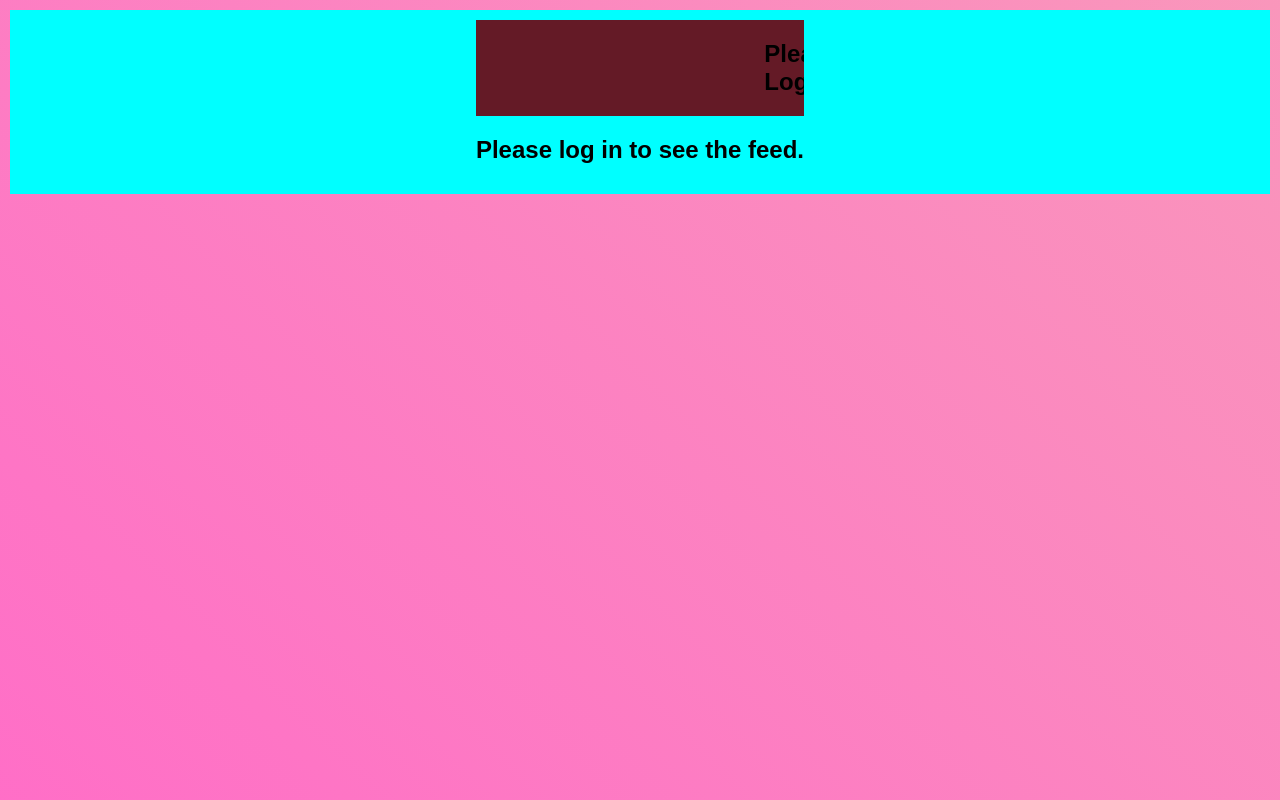
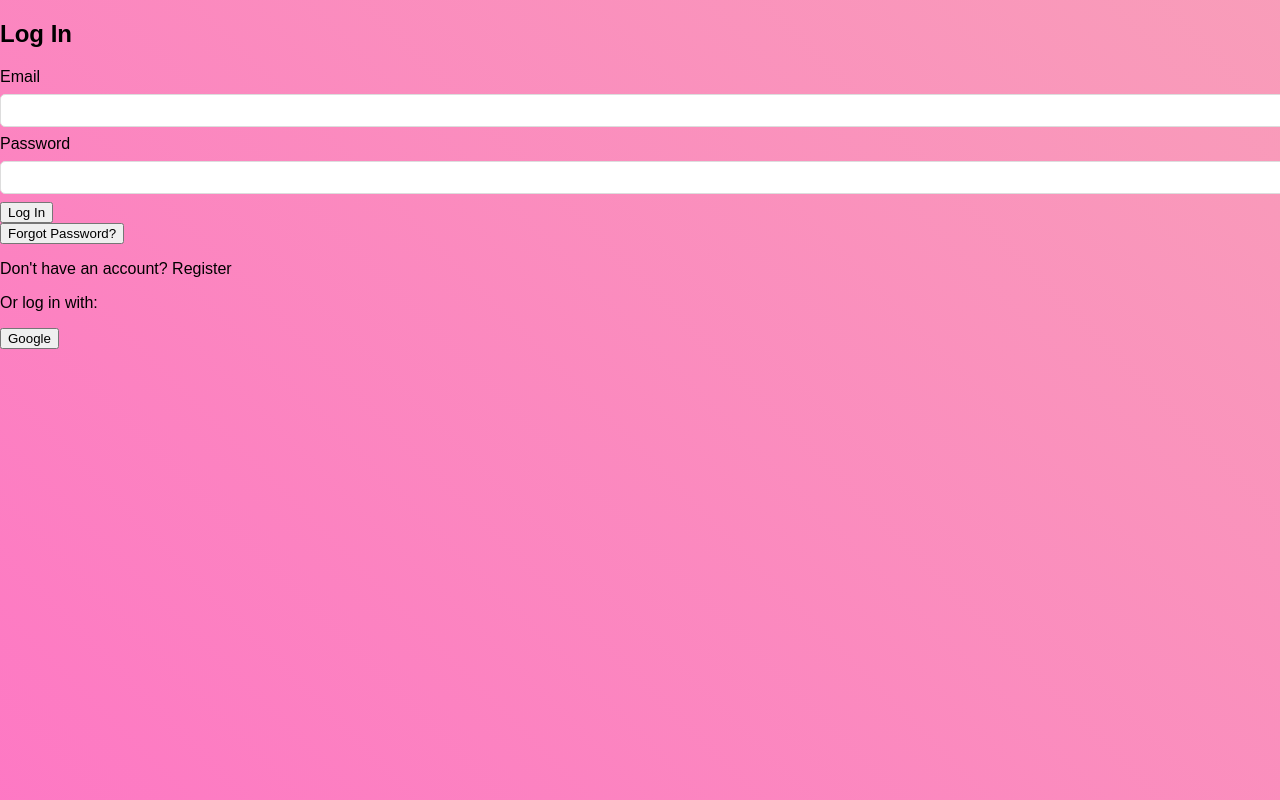
Before and after one commit to JaswanthReddy325/social-media-app, a React (Create React App) app: page / in a window 1280 px wide. Built offline with nearby package versions, Linux system fonts and the light colour scheme; no server answers.

Commit message:
social Media App

```diff
--- a/src/App.js
+++ b/src/App.js
@@ -1,25 +1,73 @@
-import React from "react";
-import { BrowserRouter as Router, Routes, Route } from "react-router-dom";
+
+import React, { useState, useEffect } from "react";
+import { BrowserRouter as Router, Routes, Route, Navigate } from "react-router-dom";
 import HomePage from "./pages/HomePage";
 import ProfilePage from "./pages/ProfilePage";
 import Login from "./components/Login";
 import Signup from "./components/Signup";
-import Navbar from "./components/Navbar";
-import { AuthProvider } from "./context/AuthContext";
+import { AuthProvider, useAuth } from "./context/AuthContext"; // Ensure useAuth is imported
 import './App.css';
+import { auth } from "./firebase/firebase-config"; // Import auth from firebase-config
+import { onAuthStateChanged } from "firebase/auth";
 
+// ProtectedRoute component for private routes
+const ProtectedRoute = ({ children }) => {
+  const { currentUser } = useAuth(); // Access currentUser from context
+
+  // If user is not authenticated, redirect to login
+  if (!currentUser) {
+    return <Navigate to="/" />;
+  }
+
+  // If authenticated, render the children (protected route)
+  return children;
+};
 
 function App() {
+  const [isAuthenticated, setIsAuthenticated] = useState(false);
+
+  // Listen to auth state changes
+  useEffect(() => {
+    const unsubscribe = onAuthStateChanged(auth, (user) => {
+      if (user) {
+        setIsAuthenticated(true);
+      } else {
+        setIsAuthenticated(false);
+      }
+    });
+
+    return () => unsubscribe();
+  }, []);
+
   return (
     <AuthProvider>
       <Router>
+        <div >
+          <Routes>
+            {/* Public Route for Login */}
+            <Route  path="/" element={isAuthenticated ? <HomePage /> : <Login />} />
+            {/* Protected Route for HomePage */}
+            <Route
+              path="/home"
+              element={
+                <ProtectedRoute>
+                  <HomePage />
+                </ProtectedRoute>
+              }
+            />
 
-        <div className="app-container">
-          <Routes>
-            <Route exact path="/" element={<HomePage />} />
-            <Route exact path="/profile" element={<ProfilePage />} />
-            <Route exact path="/login" element={<Login />} />
-            <Route exact path="/signup" element={<Signup />} />
+            {/* Protected Route for ProfilePage */}
+            <Route
+              path="/profile"
+              element={
+                <ProtectedRoute>
+                  <ProfilePage />
+                </ProtectedRoute>
+              }
+            />
+
+            {/* Public Route for Signup */}
+            <Route path="/signup" element={<Signup />} />
           </Routes>
         </div>
       </Router>
--- a/src/components/Login.js
+++ b/src/components/Login.js
@@ -3,6 +3,9 @@ import { useAuth } from "../context/AuthContext";
 import { signInWithEmailAndPassword, sendPasswordResetEmail, createUserWithEmailAndPassword } from "firebase/auth";
 import { auth } from "../firebase/firebase-config";  // Import the auth object from firebase.js
 import '../App.css';
+
+
+
 
 const Login = () => {
   const { login } = useAuth();
--- a/src/pages/HomePage.js
+++ b/src/pages/HomePage.js
@@ -1,4 +1,6 @@
 // src/pages/HomePage.js
+import {Link} from 'react-router-dom'
+
 import React from "react";
 import { useAuth } from "../context/AuthContext";
 import Feed from "../components/Feed";
@@ -8,6 +10,7 @@ const HomePage = () => {
   const { user } = useAuth();
 
   return (
+    <Link to="/">
     <div className="min-h-screen bg-gray-100">
       <Navbar />
       <div className="container mx-auto px-4 py-6">
@@ -23,6 +26,7 @@ const HomePage = () => {
         )}
       </div>
     </div>
+    </Link>
   );
 };
 
--- a/src/pages/ProfilePage.js
+++ b/src/pages/ProfilePage.js
@@ -1,4 +1,6 @@
 // src/pages/ProfilePage.js
+import {Link} from 'react-router-dom'
+
 import React, { useEffect, useState } from "react";
 import { useAuth } from "../context/AuthContext";
 import { collection, query, where, getDocs } from "firebase/firestore";
@@ -29,6 +31,7 @@ const ProfilePage = () => {
   }
 
   return (
+    <Link to="/profile">
     <div className="min-h-screen bg-gray-100">
       <div className="container mx-auto px-4 py-6">
         <div className="text-center mb-6">
@@ -54,6 +57,7 @@ const ProfilePage = () => {
         </div>
       </div>
     </div>
+    </Link>
   );
 };
 
```
